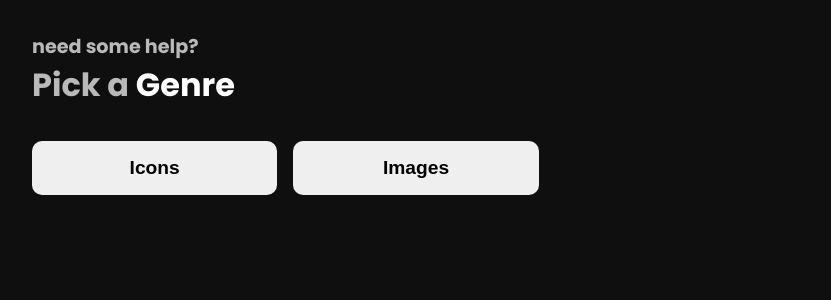
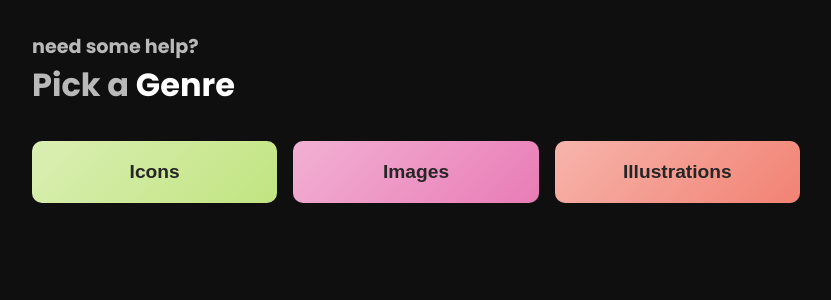
Before and after one commit to SandyDev00076/Frontend-tips, a React (Create React App) app: page / in a window 1280 px wide. Shown: the top 300 px of the page, without its empty margins (224-1055 px from the left). Built offline with nearby package versions, Linux system fonts and the light colour scheme.

Commit message:
add circular list of colors

```diff
--- a/src/components/GenreList.tsx
+++ b/src/components/GenreList.tsx
@@ -5,7 +5,8 @@ import { motion } from "framer-motion";
 
 import styles from "./GenreList.module.scss";
 
-const popFromLeft = {
+function popFromLeftWithDelay(delay: number) {
+  return {
     initial: {
       opacity: 0,
       x: -20,
@@ -14,19 +15,18 @@ const popFromLeft = {
       opacity: 1,
       x: 0,
     },
+    transition: {
+      delay,
+    },
   };
+}
 
 const GenreList = () => {
   return (
     <section className={styles.container}>
       <div className={styles.intro}>
-        <motion.h1 {...popFromLeft}>need some help?</motion.h1>
-        <motion.h2
-          {...popFromLeft}
-          transition={{
-            delay: 0.4,
-          }}
-        >
+        <motion.h1 {...popFromLeftWithDelay(0.4)}>need some help?</motion.h1>
+        <motion.h2 {...popFromLeftWithDelay(0.8)}>
           Pick a <strong>Genre</strong>
         </motion.h2>
       </div>
--- a/src/components/GenreTile.module.scss
+++ b/src/components/GenreTile.module.scss
@@ -1,6 +1,31 @@
 .container {
-  padding: 16px;
+  padding: 20px 16px;
   border-radius: 10px;
   font-weight: bold;
   font-size: 1.2rem;
+  color: var(--text);
 }
+
+.variant1 {
+  background: linear-gradient(
+    135deg,
+    var(--tile-color-1),
+    var(--tile-color-1-tint)
+  );
+}
+
+.variant2 {
+  background: linear-gradient(
+    135deg,
+    var(--tile-color-2),
+    var(--tile-color-2-tint)
+  );
+}
+
+.variant3 {
+  background: linear-gradient(
+    135deg,
+    var(--tile-color-3),
+    var(--tile-color-3-tint)
+  );
+}
--- a/src/components/GenreTile.tsx
+++ b/src/components/GenreTile.tsx
@@ -1,6 +1,7 @@
 import React from "react";
 import { motion } from "framer-motion";
 import { Genre } from "types/Genre";
+import { getRandomArbitrary } from "utils";
 
 import styles from "./GenreTile.module.scss";
 
@@ -9,6 +10,7 @@ interface Props {
   index: number;
 }
 const GenreTile = ({ obj, index }: Props) => {
+  const variantNumber = (index % 3) + 1;
   return (
     <motion.button
       initial={{
@@ -18,12 +20,12 @@ const GenreTile = ({ obj, index }: Props) => {
         opacity: 1,
       }}
       transition={{
-        delay: 0.4 * index + 0.8,
+        delay: 0.4 * index + 1.2,
       }}
       whileHover={{
         scale: 1.05,
       }}
-      className={styles.container}
+      className={`${styles.container} ${styles[`variant${variantNumber}`]}`}
     >
       {obj.title}
     </motion.button>
--- a/src/data/GenreList.ts
+++ b/src/data/GenreList.ts
@@ -9,4 +9,8 @@ export const genreList: Genre[] = [
     id: "images",
     title: "Images",
   },
+  {
+    id: "Illustrations",
+    title: "Illustrations",
+  },
 ];
--- a/src/styles/_colors.scss
+++ b/src/styles/_colors.scss
@@ -1,4 +1,14 @@
 :root {
+  --text: hsl(0, 0%, 15%);
   --text-secondary: #b9b9b9;
   --bg: #0f0f0f;
+
+  --tile-color-1: hsl(81, 65%, 82%);
+  --tile-color-1-tint: hsl(81, 65%, 70%);
+
+  --tile-color-2: hsl(328, 71%, 82%);
+  --tile-color-2-tint: hsl(328, 71%, 70%);
+
+  --tile-color-3: hsl(7, 82%, 82%);
+  --tile-color-3-tint: hsl(7, 82%, 70%);
 }
--- /dev/null
+++ b/src/utils/index.ts
@@ -0,0 +1,5 @@
+export function getRandomArbitrary(min: number, max: number) {
+  min = Math.ceil(min);
+  max = Math.floor(max);
+  return Math.floor(Math.random() * (max - min + 1) + min);
+}
```
Lines whose indentation alone changed are shown as unchanged.
